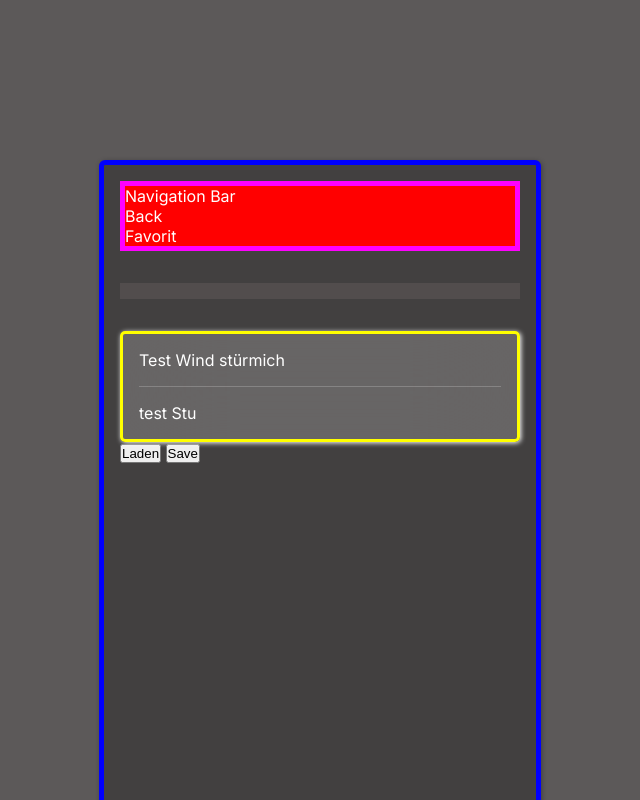
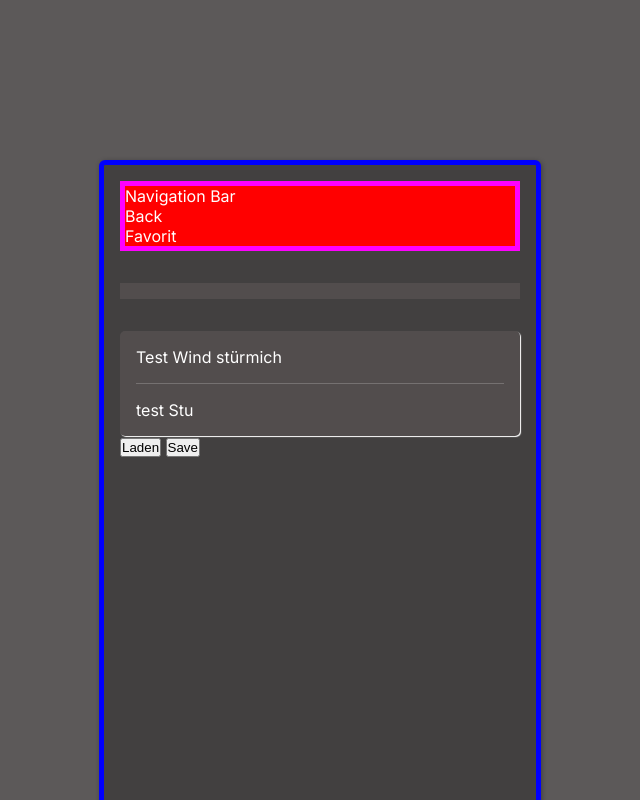
Before and after one commit to SteNuf/wetter-app, a website built with Vite: page index.html in a window 1280 px wide. Shown: the top 800 px of the page, without its empty margins (320-960 px from the left). Built offline with nearby package versions, Linux system fonts and the light colour scheme; a web font is replaced by a local one.

Commit message:
Some changes have been made to the SCSS.

```diff
--- a/styles/_todayForecast.scss
+++ b/styles/_todayForecast.scss
@@ -2,14 +2,14 @@
   display: flex;
   flex-direction: column;
   align-items: center;
-  border: 3px solid yellow;
+  border: none;
   border-radius: 5px;
-  background-color: rgba(255, 250, 250, 0.2);
+  background-color: $secondary-bgcolor; //rgba(255, 250, 250, 0.2);
   margin-top: 2rem;
   padding: 1rem;
   font-family: "INTER", sans-serif;
   backdrop-filter: blur(50px);
-  box-shadow: 1px 1px 5px;
+  box-shadow: 1px 1px 1px;
 
   &_condition {
     margin-bottom: 1rem;
```
